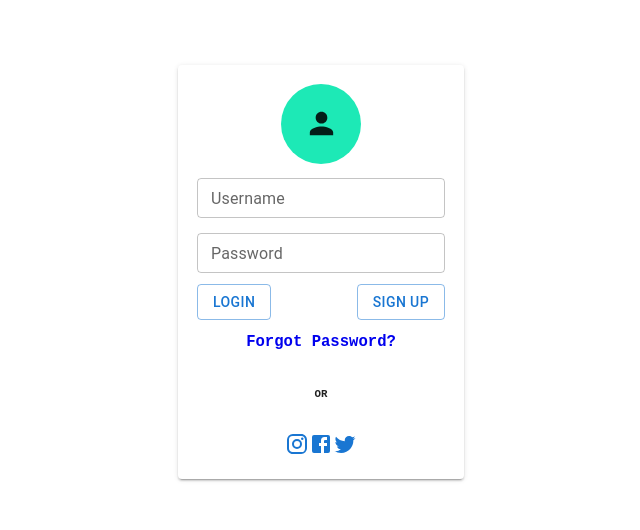
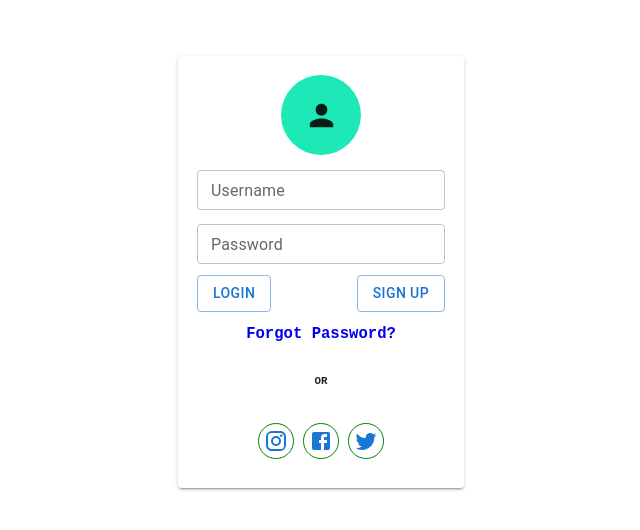
Before and after one commit to barasami/Login-Page, a React (Create React App) app: page / in a window 1280 px wide. Shown: the part 128-658 px from the top of the page, without its empty margins (319-959 px from the left). Built offline with nearby package versions, Linux system fonts and the light colour scheme.

Commit message:
modified page

```diff
--- a/src/Loginpg/Login.css
+++ b/src/Loginpg/Login.css
@@ -61,7 +61,39 @@
     display: flex;
     justify-content:center;
     align-items: center;
+    margin: .3em;
 }
 .option_two{
-    margin-top: 2.3em;
+    margin-top: 2em;
+
 }
+.instalink{
+    padding: .3em;
+    border-radius: 50%;
+    border: 1px solid green;
+    margin: .3em;
+    display: flex;
+    align-items: center;
+    justify-content: center;
+
+}
+.facebooklink{
+    padding: .3em;
+    border-radius: 50%;
+    border: 1px solid green;
+    margin: .3em;
+    display: flex;
+    align-items: center;
+    justify-content: center;
+
+}
+.twitterlink{
+    padding: .3em;
+    border-radius: 50%;
+    border: 1px solid green;
+    margin: .3em;
+    display: flex;
+    align-items: center;
+    justify-content: center;
+
+}
--- a/src/Loginpg/Login.js
+++ b/src/Loginpg/Login.js
@@ -51,13 +51,13 @@ function Login() {
                 <h5 className='alternative'>OR</h5>
             </div>
             <div className='icon'>
-                <div>
+                <div className='instalink'>
                     <InstagramIcon color='primary'/>
                 </div>
-                <div>
+                <div className='facebooklink'>
                     <FacebookIcon color='primary'/>
                 </div>
-                <div>
+                <div className='twitterlink'>
                     <TwitterIcon color='primary'/>
                 </div>
 
```
